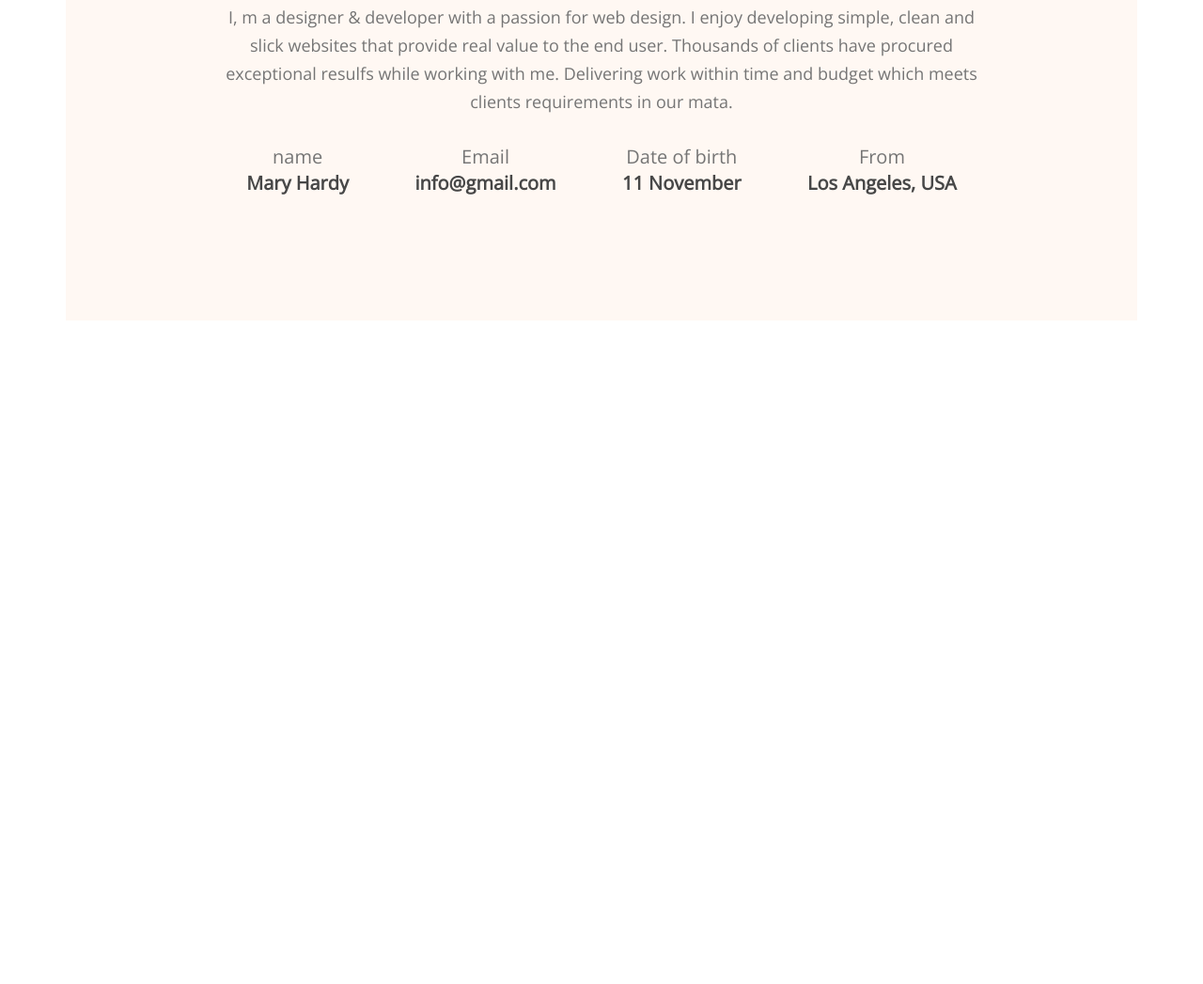
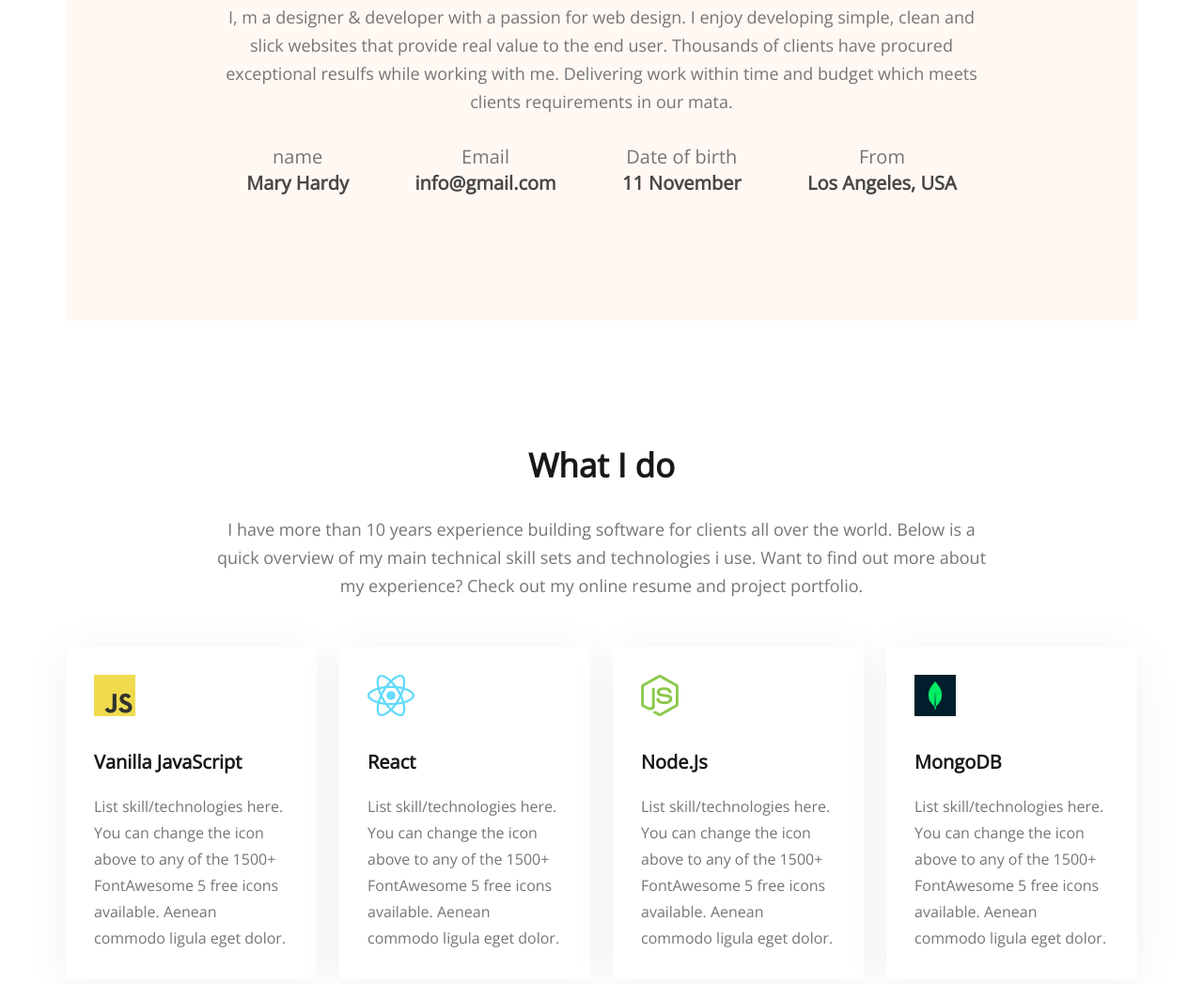
Before and after one commit to bdesigneryamin/web-portfolio2, a plain HTML site: page index.html in a window 1280 px wide. Shown: the part 1180-2227 px from the top of the page at 94% size. Before the commit the page ends 1521 px from the top, so only its background shows below. Drawn offline with nearby package versions, Linux system fonts and the light colour scheme.

Commit message:
What I do section

```diff
--- a/index.html
+++ b/index.html
@@ -35,6 +35,7 @@
     </header>
 
     <main>
+        <!-- About section start -->
         <section class="about-section">
             <h3 class="section-title">About Me</h3>
             <p class="section-description">I, m a designer & developer with a passion for web design. I enjoy developing simple, clean and slick websites that provide real value to the end user. Thousands of clients have procured exceptional resulfs while working with me. Delivering work within time and budget which meets clients requirements in our mata.</p>
@@ -57,6 +58,36 @@
                 </div>
             </div>
         </section>
+        <!-- What I do section start -->
+        <section class="what-i-do">
+            <div class="what-i-do-div">
+                <h3 class="what-info-title">What I do</h3>
+            <p class="what-info-desctiption">I have more than 10 years experience building software for clients all over the world. Below is a quick overview of my main technical skill sets and technologies i use. Want to find out more about my experience? Check out my online resume and project portfolio.</p>
+            </div>
+
+        <div class="skills-container">
+            <div class="skill">
+                <img src="images/icons/js.png" alt="">
+                <h3 class="skill-title">Vanilla JavaScript</h3>
+                <p class="skill-description">List skill/technologies here. You can change the icon above to any of the 1500+ FontAwesome 5 free icons available. Aenean commodo ligula eget dolor.</p>
+            </div>
+            <div class="skill">
+                <img src="images/icons/react.png" alt="">
+                <h3 class="skill-title">React</h3>
+                <p class="skill-description">List skill/technologies here. You can change the icon above to any of the 1500+ FontAwesome 5 free icons available. Aenean commodo ligula eget dolor.</p>
+            </div>
+            <div class="skill">
+                <img src="images/icons/nodejs.png" alt="">
+                <h3 class="skill-title">Node.Js</h3>
+                <p class="skill-description">List skill/technologies here. You can change the icon above to any of the 1500+ FontAwesome 5 free icons available. Aenean commodo ligula eget dolor.</p>
+            </div>
+            <div class="skill">
+                <img src="images/icons/mongo.png" alt="">
+                <h3 class="skill-title">MongoDB</h3>
+                <p class="skill-description">List skill/technologies here. You can change the icon above to any of the 1500+ FontAwesome 5 free icons available. Aenean commodo ligula eget dolor.</p>
+            </div>
+        </div>
+        </section>
     </main>
 
     <footer>
--- a/style.css
+++ b/style.css
@@ -93,6 +93,7 @@ main {
     padding: 131px 157px;
     background: #FFF8F3;
     margin-top: 130px;
+    margin-bottom: 130px;
     text-align: center;
 
 }
@@ -108,22 +109,83 @@ main {
     font-size: 18px;
     line-height: 30px;
 }
+
 /* about-info-container */
-.about-info-container{
-display: flex;
-justify-content: space-around;
-margin-top: 30px;
+.about-info-container {
+    display: flex;
+    justify-content: space-around;
+    margin-top: 30px;
 }
-.about-info{
 
-}
-.about-info-title{
+.about-info {}
+
+.about-info-title {
     font-size: 20px;
     color: #757575;
 }
-.about-info-desctiption{
+
+.about-info-desctiption {
     font-weight: 700;
     font-size: 20px;
     line-height: 30px;
     color: #474747;
 }
+
+/* what */
+.what-info-container {}
+
+.what-i-do {}
+
+.what-i-do-div {
+    margin-top: 30px;
+
+}
+
+.what-info-title {
+    text-align: center;
+    margin-bottom: 30px;
+    font-weight: 700;
+    font-size: 35px;
+    color: #181818;
+}
+
+.what-info-desctiption {
+    text-align: center;
+    font-size: 18px;
+    line-height: 30px;
+    color: #757575;
+    padding: 0 157px;
+}
+
+/* skills-container */
+.skills-container {
+    display: flex;
+    gap: 24px;
+    margin-top: 50px;
+    margin-bottom: 130px;
+
+}
+
+.skill {
+background: #FFFFFF;
+box-shadow: 0px 6px 50px rgba(0, 0, 0, 0.06);
+border-radius: 5px;
+padding: 30px;
+}
+
+.skill-title {
+    font-weight: 700;
+    font-size: 20px;
+    padding-top: 30px;
+    padding-bottom: 20px;
+    color: #181818;
+
+}
+
+.skill-description {
+    font-size: 16px;
+    line-height: 28px;
+    color: #757575;
+
+
+}
```
